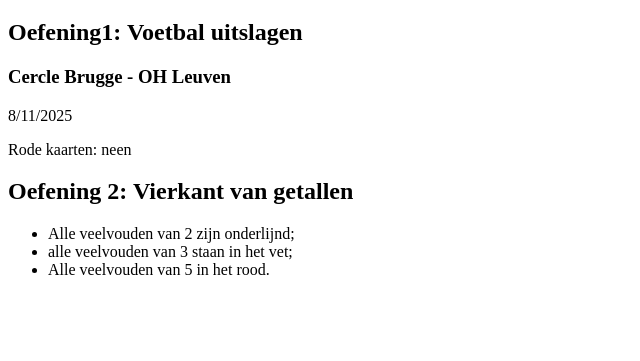
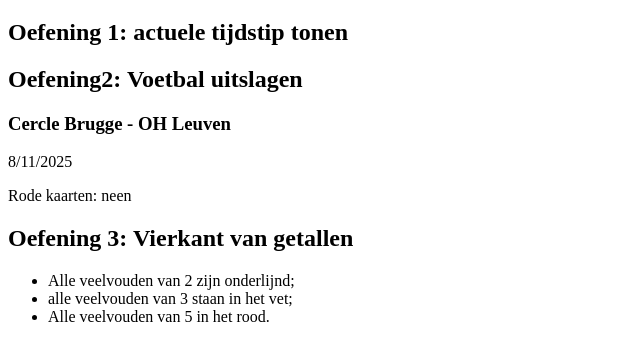
Before and after one commit to greetjeJongen/JS-dom-2526, a plain HTML site: page index.html in a window 1280 px wide. Shown: the part 61-422 px from the top of the page, without its empty margins (0-640 px from the left). Drawn offline with Linux system fonts and the light colour scheme.

Commit message:
nog een extra oefening

```diff
--- a/index.html
+++ b/index.html
@@ -11,9 +11,11 @@
 
 <body>
   <h1>Oefeningen DOM</h1>
-  <h2>Oefening1: Voetbal uitslagen
+  <h2>Oefening 1: actuele tijdstip tonen</h2>
+  <div id="oef2"></div>
+  <h2>Oefening2: Voetbal uitslagen
   </h2>
-  <div id="oef1">
+  <div id="oef2">
     <article>
       <h3>Cercle Brugge - OH Leuven</h3>
       <p>8/11/2025</p>
@@ -21,7 +23,7 @@
     </article>
   </div>
 
-  <h2>Oefening 2: Vierkant van getallen</h2>
+  <h2>Oefening 3: Vierkant van getallen</h2>
   <ul>
     <li>Alle veelvouden van 2 zijn onderlijnd;</li>
     <li>alle veelvouden van 3 staan in het vet;</li>
--- a/student.js
+++ b/student.js
@@ -1,5 +1,6 @@
 // Oefening 1: Voetbal uitslagen
-
+const now = new Date();
+console.log(now.toLocaleTimeString());
 
 
 // Oefening 2: Getallenvierkant
```
Also changed, not shown: 1 other file.
